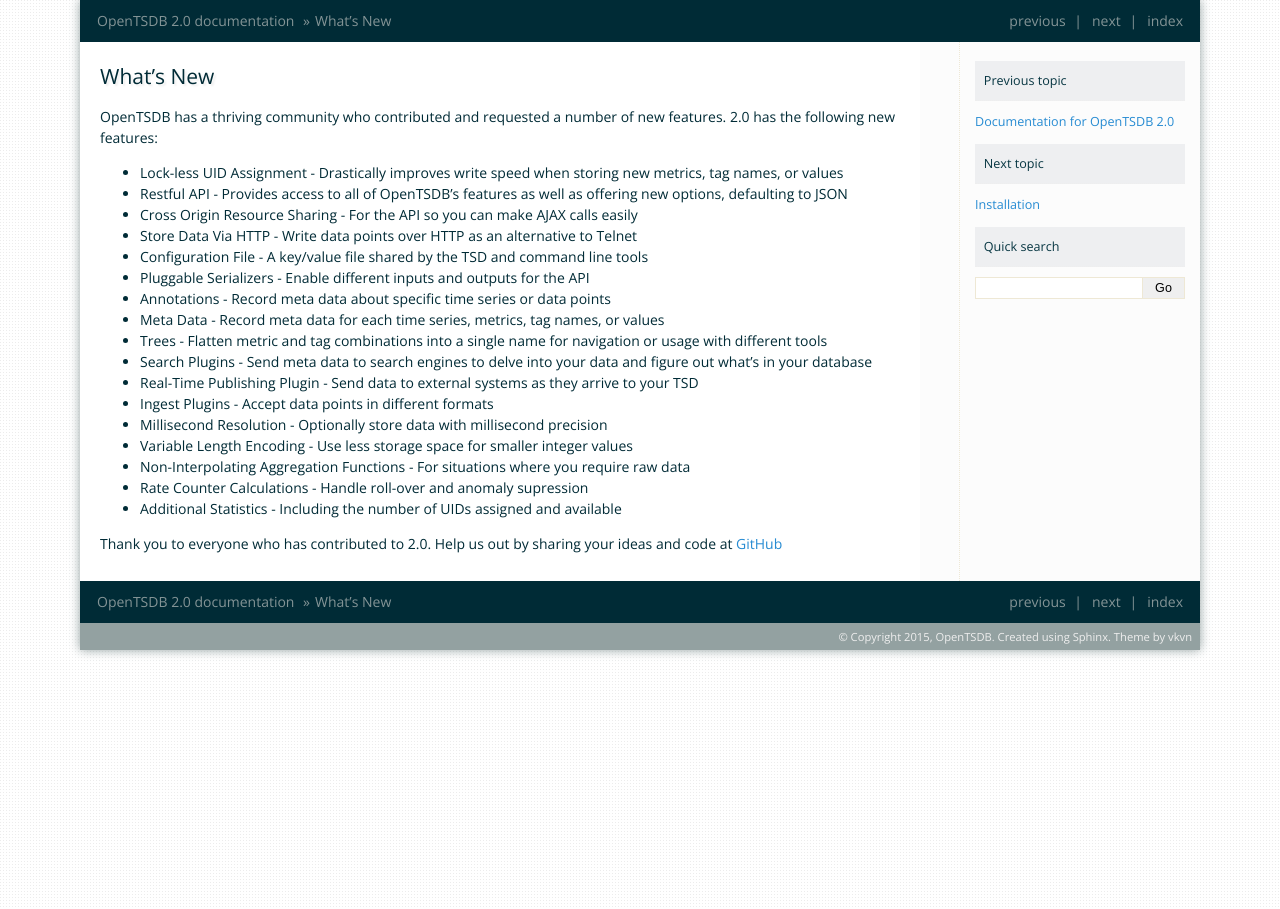
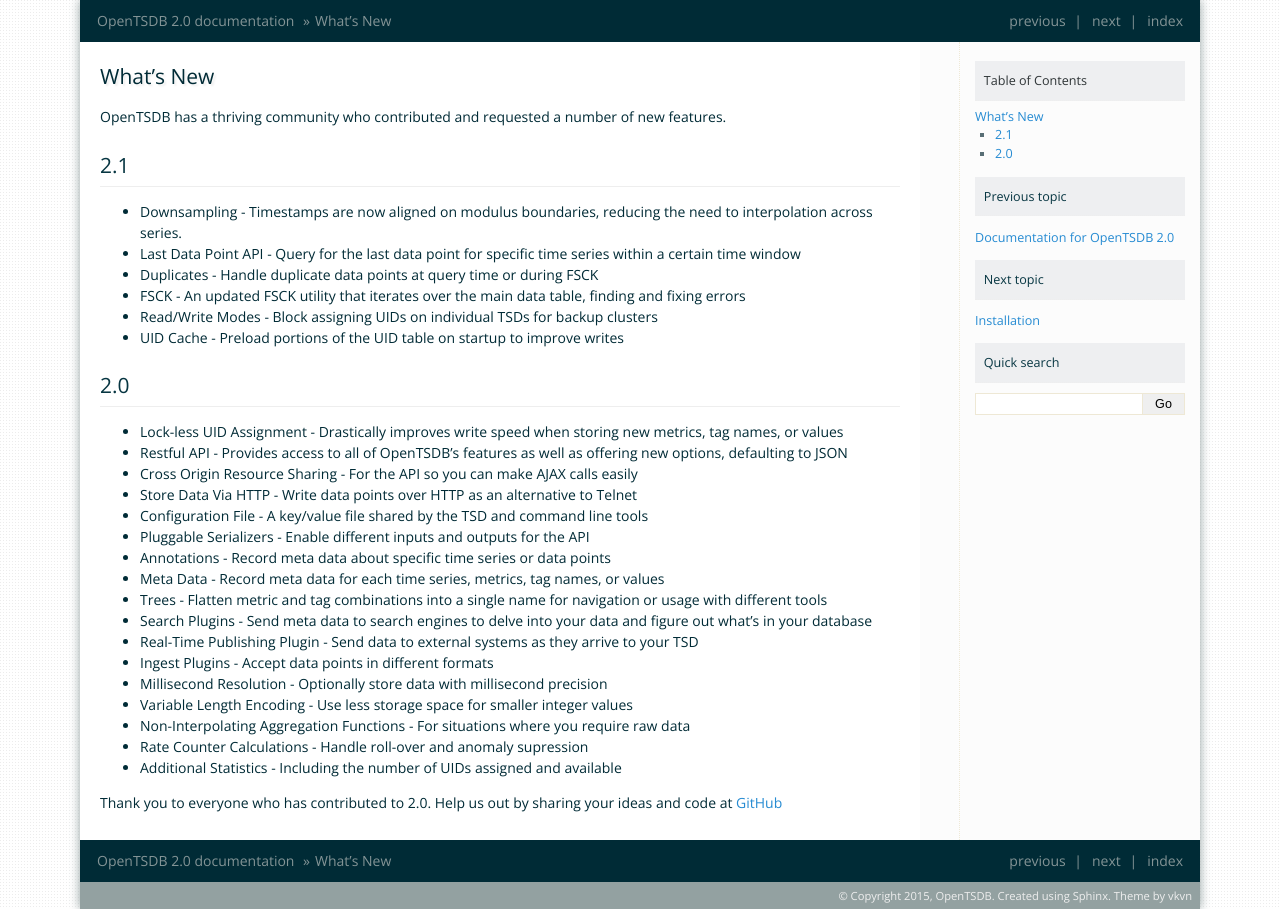
Before and after one commit to OpenTSDB/opentsdb.net, a Sphinx documentation site: the page built from docs/source/new.rst, in a window 1280 px wide. Built offline with Sphinx 7.4.7, drawn with Linux system fonts in a browser that asks for light colours.

Commit message:
Update the news page

```diff
--- a/docs/source/new.rst
+++ b/docs/source/new.rst
@@ -1,7 +1,20 @@
 What's New
 ==========
 
-OpenTSDB has a thriving community who contributed and requested a number of new features. 2.0 has the following new features:
+OpenTSDB has a thriving community who contributed and requested a number of new features.
+
+2.1
+---
+
+* Downsampling - Timestamps are now aligned on modulus boundaries, reducing the need to interpolation across series.
+* Last Data Point API - Query for the last data point for specific time series within a certain time window
+* Duplicates - Handle duplicate data points at query time or during FSCK
+* FSCK - An updated FSCK utility that iterates over the main data table, finding and fixing errors
+* Read/Write Modes - Block assigning UIDs on individual TSDs for backup clusters
+* UID Cache - Preload portions of the UID table on startup to improve writes
+
+2.0
+---
 
 * Lock-less UID Assignment - Drastically improves write speed when storing new metrics, tag names, or values
 * Restful API - Provides access to all of OpenTSDB's features as well as offering new options, defaulting to JSON
```
Also changed, not shown: 5 other files.
